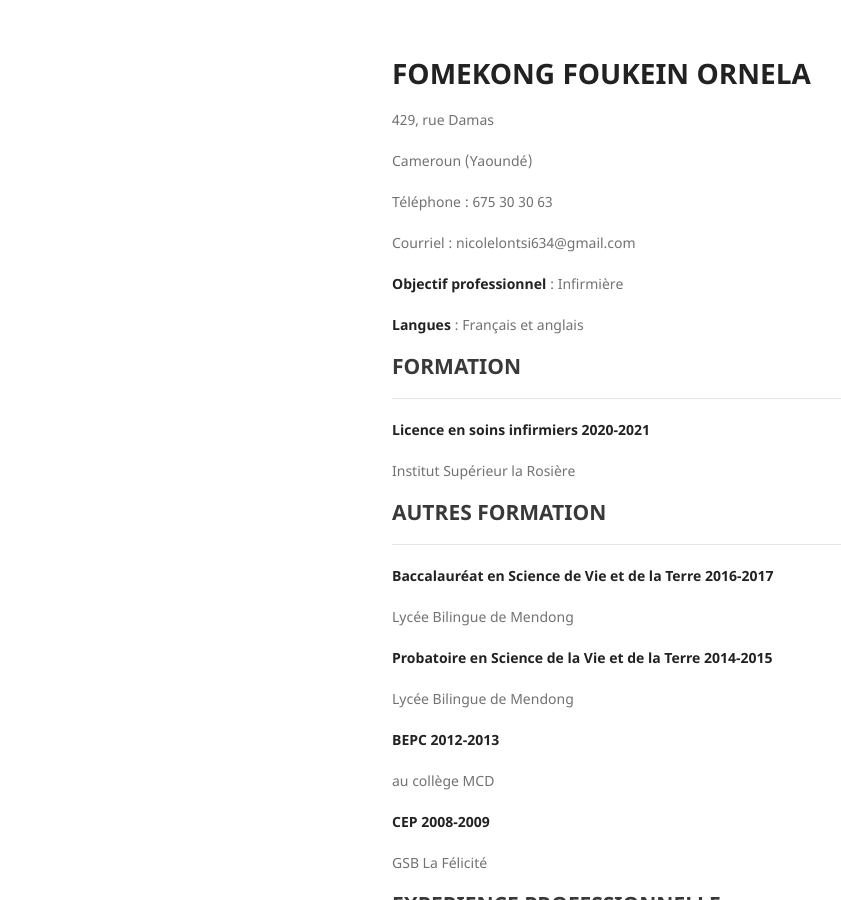
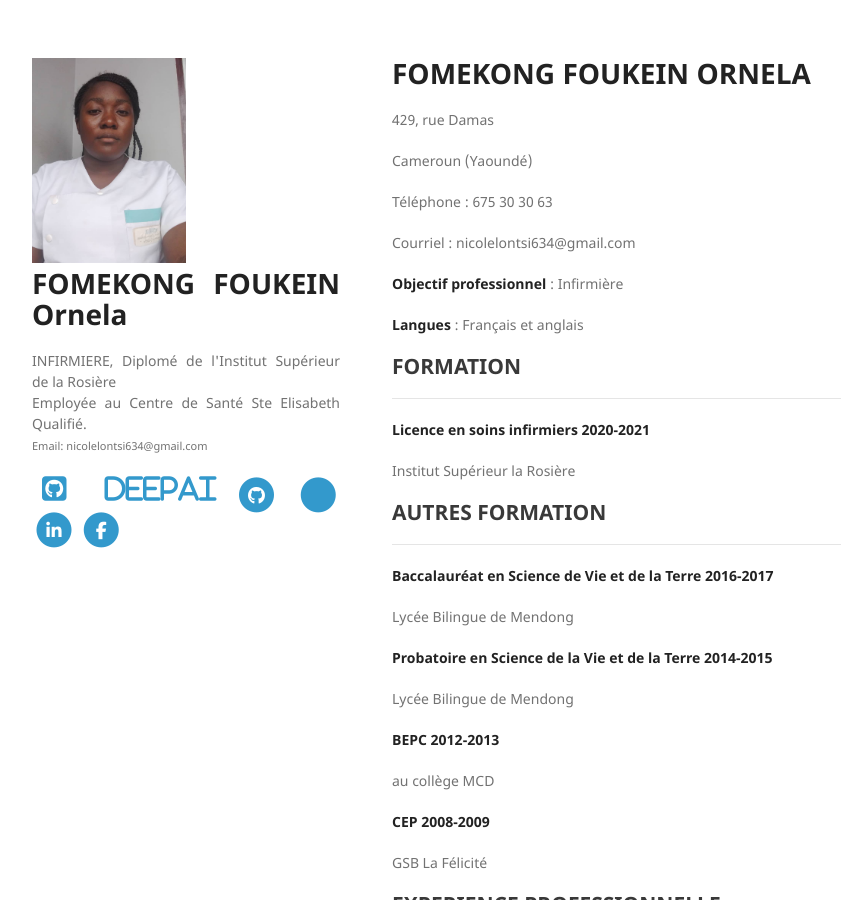
Before and after one commit to ornela1998/ornela1998.github.io, a Jekyll site: the page built from index.md, in a window 1280 px wide and 900 px high. Shown: the whole window, without its empty margins (26-867 px from the left). Built offline with Jekyll 4.4.1, drawn with Linux system fonts in a browser that asks for light colours; nearby versions of some CDN libraries; our own code applies the rules of GitHub Pages for plain Markdown files; a style sheet for code colours, icons or effects is not loaded.

Commit message:
Update default.html

```diff
--- a/_layouts/default.html
+++ b/_layouts/default.html
@@ -29,7 +29,7 @@
   <body>
     <div class="wrapper">
       <header>
-        <!--<a href="{{ '/' | relative_url }}"><img style="max-width: 50%" src="{{ site.logo_url }}">
+        <a href="{{ '/' | relative_url }}"><img style="max-width: 50%" src="{{ site.logo_url }}">
           <h1>FOMEKONG FOUKEIN Ornela</h1>
         </a>
         <p>INFIRMIERE, Diplomé de l'Institut Supérieur de la Rosière <br/>
@@ -40,8 +40,8 @@
         <a href="https://scholar.google.com/citations?user=gvLgfp4AAAAJ&hl=en" target="_blank" rel="external" style="padding-left:10px;">
               <i class="ai ai-google-scholar-square ai-2x" aria-hidden="true"></i> </a>
         <a href="https://www.zhihu.com/people/jpainam" target="_blank" rel="external" style="padding-left:10px;">
-              <i class="fa fa-2x" aria-hidden="true">deepai</i> </a>-->
-        <!--
+              <i class="fa fa-2x" aria-hidden="true">deepai</i> </a>
+
         {% if site.twitter_username %}
         <a href="https://twitter.com/{{ site.twitter_username }}">
             <span class="fa-stack fa-lg">
@@ -100,7 +100,7 @@
 
       {% if site.custom_sidebar %}
           {% include sidebar.html %}
-      {% endif %}-->
+      {% endif %}
 
       </header>
       <section>
```
